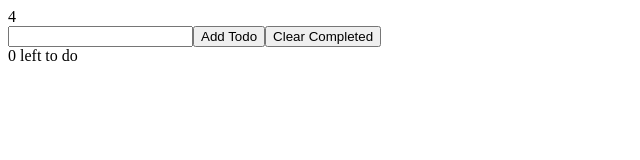
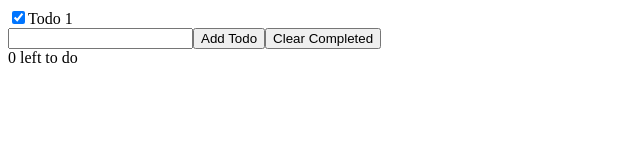
Before and after one commit to ConradPB/learn-react, a React (Create React App) app: page / in a window 1280 px wide. Shown: the top 160 px of the page, without its empty margins (0-640 px from the left). Built offline with nearby package versions, Linux system fonts and the light colour scheme.

Commit message:
todo react app

```diff
--- a/src/App.js
+++ b/src/App.js
@@ -4,7 +4,8 @@
 
 function App() {
   // for todos, the default state will be an empty array. then use obj destructuring
-  const [todos, setTodos] = useState(['Todo 1', 'Todo 2', 'Todo 3', 'Todo 4'])
+  const [todos, setTodos] = useState([{ id: 1, name: 'Todo 1', complete: true }])
+
   // you can't put 2 html or jsx elements next to eachother in a return.
   // The return can only return one thing. Any Js function returns only one thing.
   // Wrap it inside an empty element(fragment) that allows us to return one thing
--- a/src/Todo.js
+++ b/src/Todo.js
@@ -3,6 +3,10 @@
 export default function Todo({ todo }) {
   return (
     <div>
+        <label>
+            <input type='checkbox' checked={todo.complete} />
+            {todo.name}
+        </label>
 
     </div>
   )
--- a/src/TodoList.js
+++ b/src/TodoList.js
@@ -1,11 +1,10 @@
 import React from 'react'
+import Todo from './Todo'
 
 export default function TodoList({ todos }) {
     return (
-        // the curly brackets say that this is js code
-
-        <div>
-            {todos.length}
-        </div>
+       todos.map(todo => {
+        return <Todo key={todo} todo={todo} />
+       })
     )
 }
```
Also changed, not shown: src/setupTests.js (deleted, +0 -5 lines).
